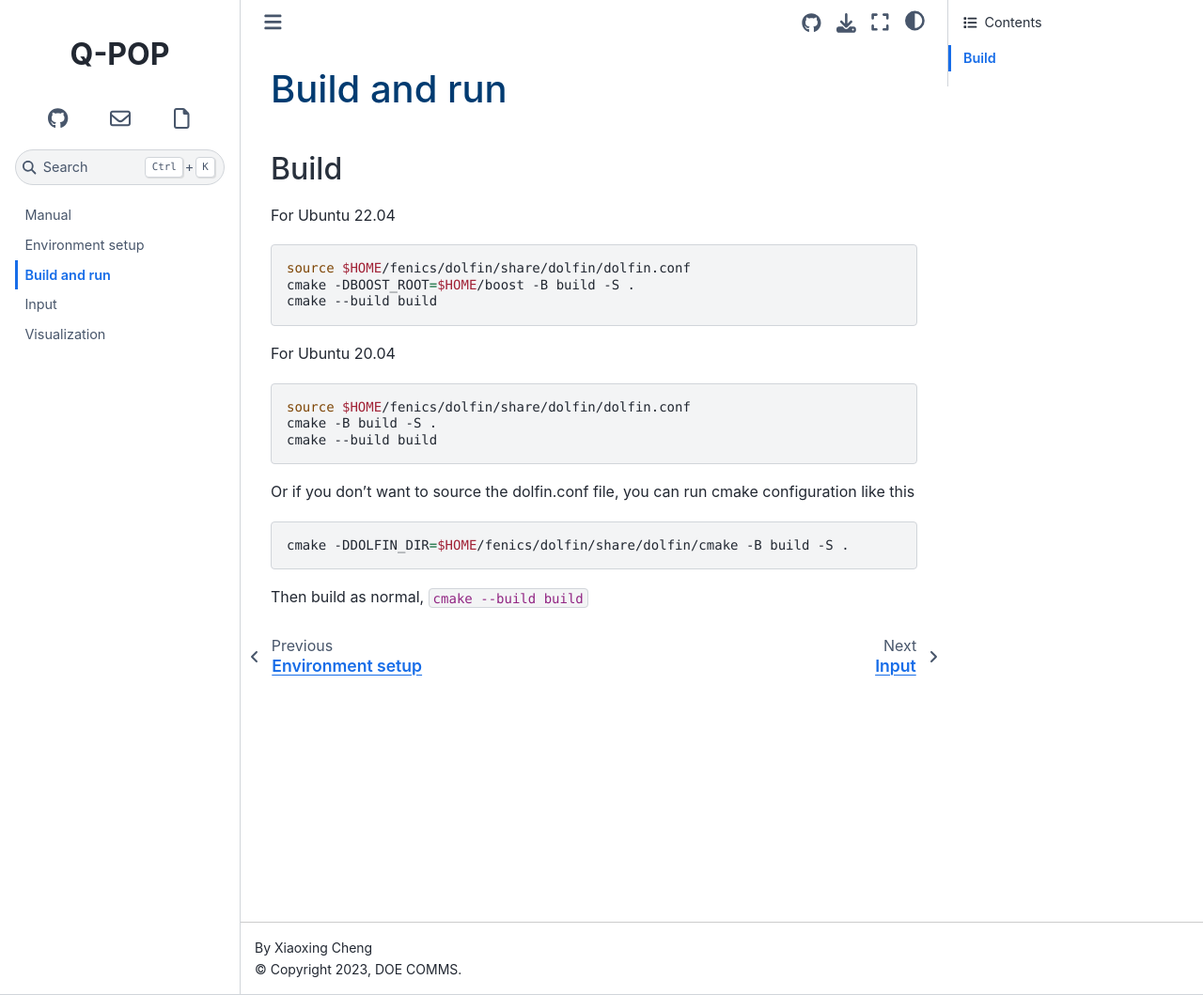
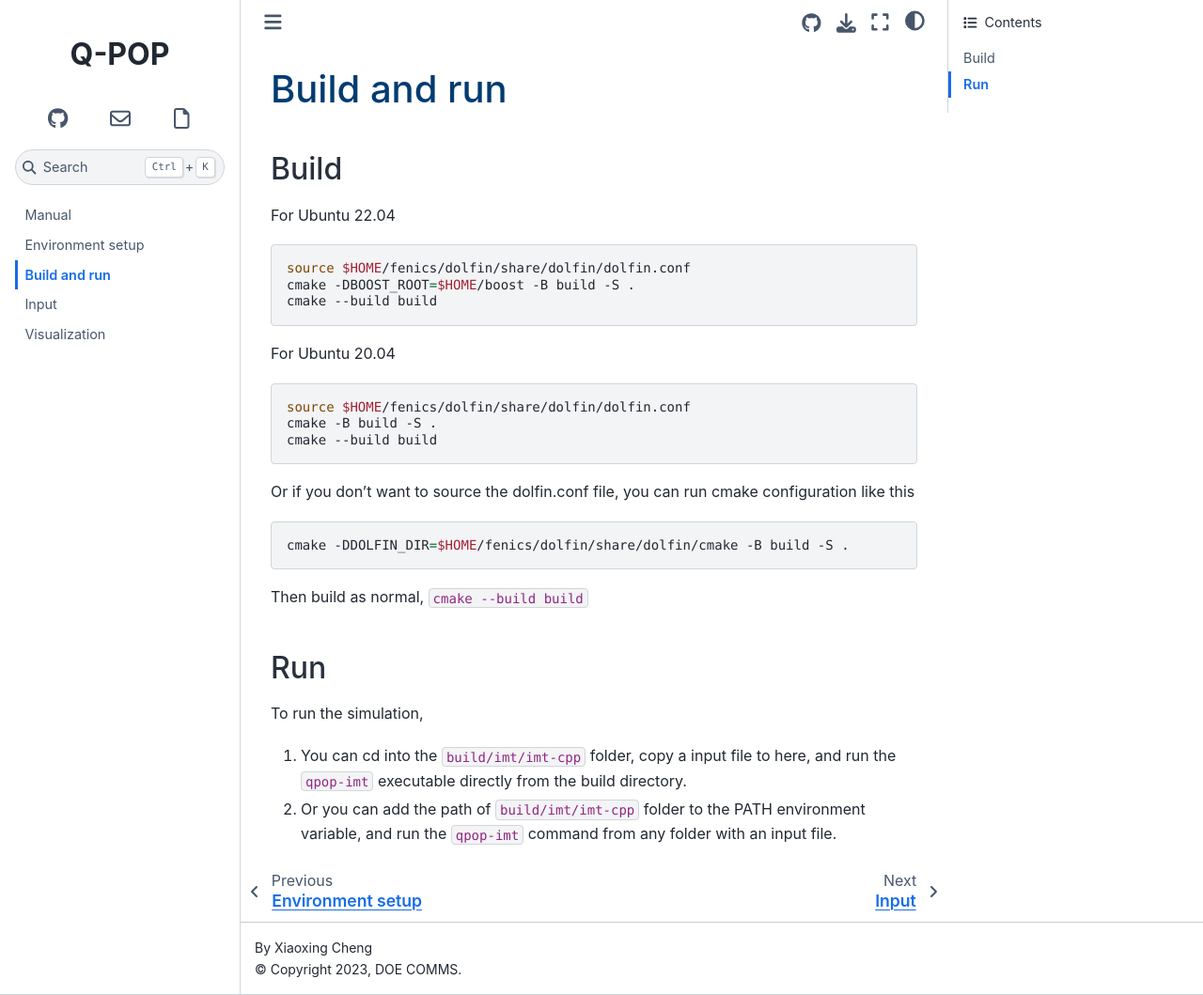
Before and after one commit to DOE-COMMS/Q-POP-Modules, a Sphinx documentation site: the page built from docs/run.md, in a window 1280 px wide and 1059 px high. Shown: the whole window at 94% size. Built offline with Sphinx 7.4.7 and the Sphinx Book theme 1.1.4, drawn with Linux system fonts in a browser that asks for light colours.

Commit message:
Update run.md

````diff
--- a/docs/run.md
+++ b/docs/run.md
@@ -23,3 +23,9 @@ cmake -DDOLFIN_DIR=$HOME/fenics/dolfin/share/dolfin/cmake -B build -S .
 ```
 
 Then build as normal, `cmake --build build`
+
+## Run
+
+To run the simulation,
+1. You can cd into the `build/imt/imt-cpp` folder, copy a input file to here, and run the `qpop-imt` executable directly from the build directory.
+2. Or you can add the path of `build/imt/imt-cpp` folder to the PATH environment variable, and run the `qpop-imt` command from any folder with an input file.
````
